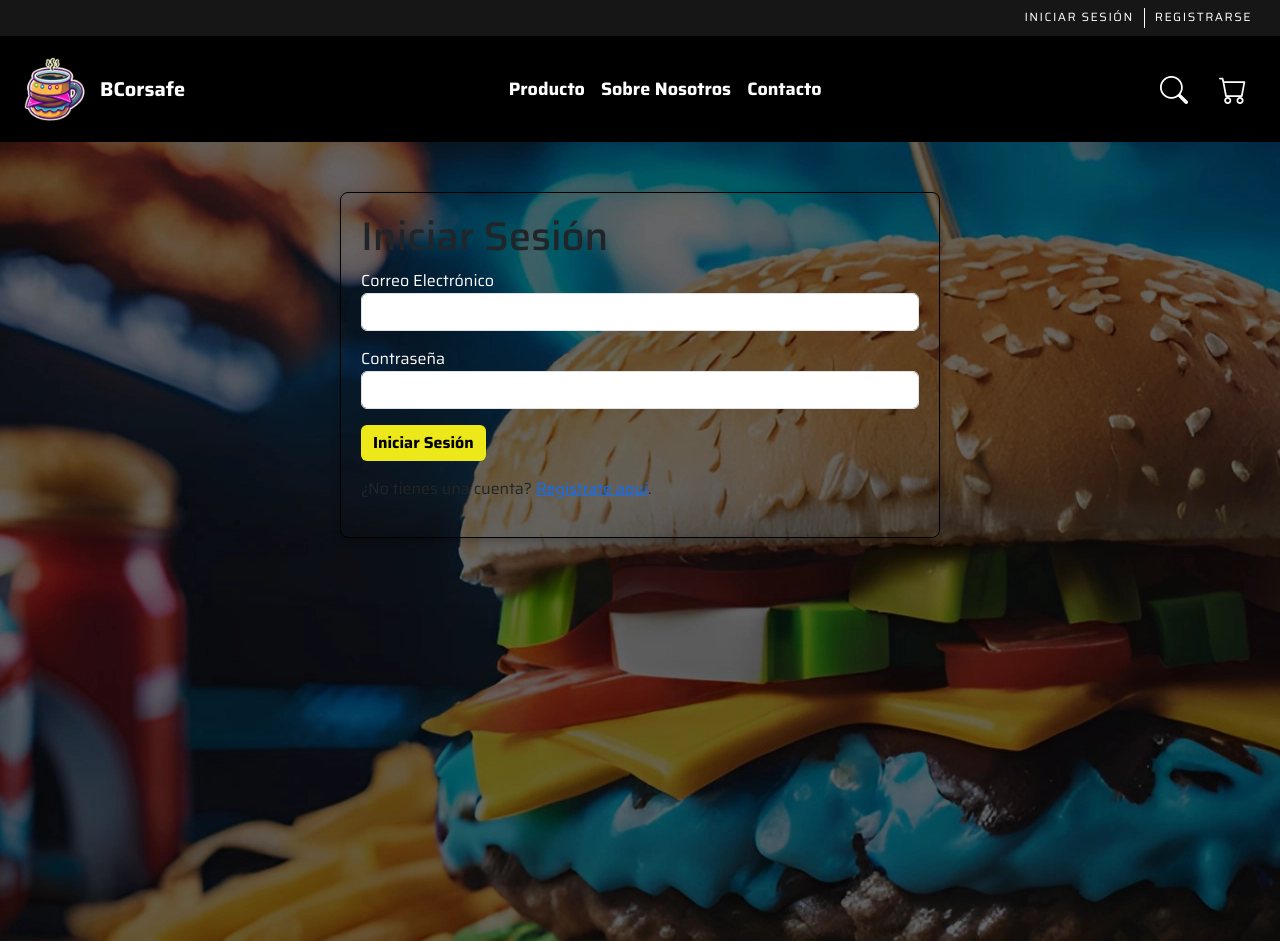
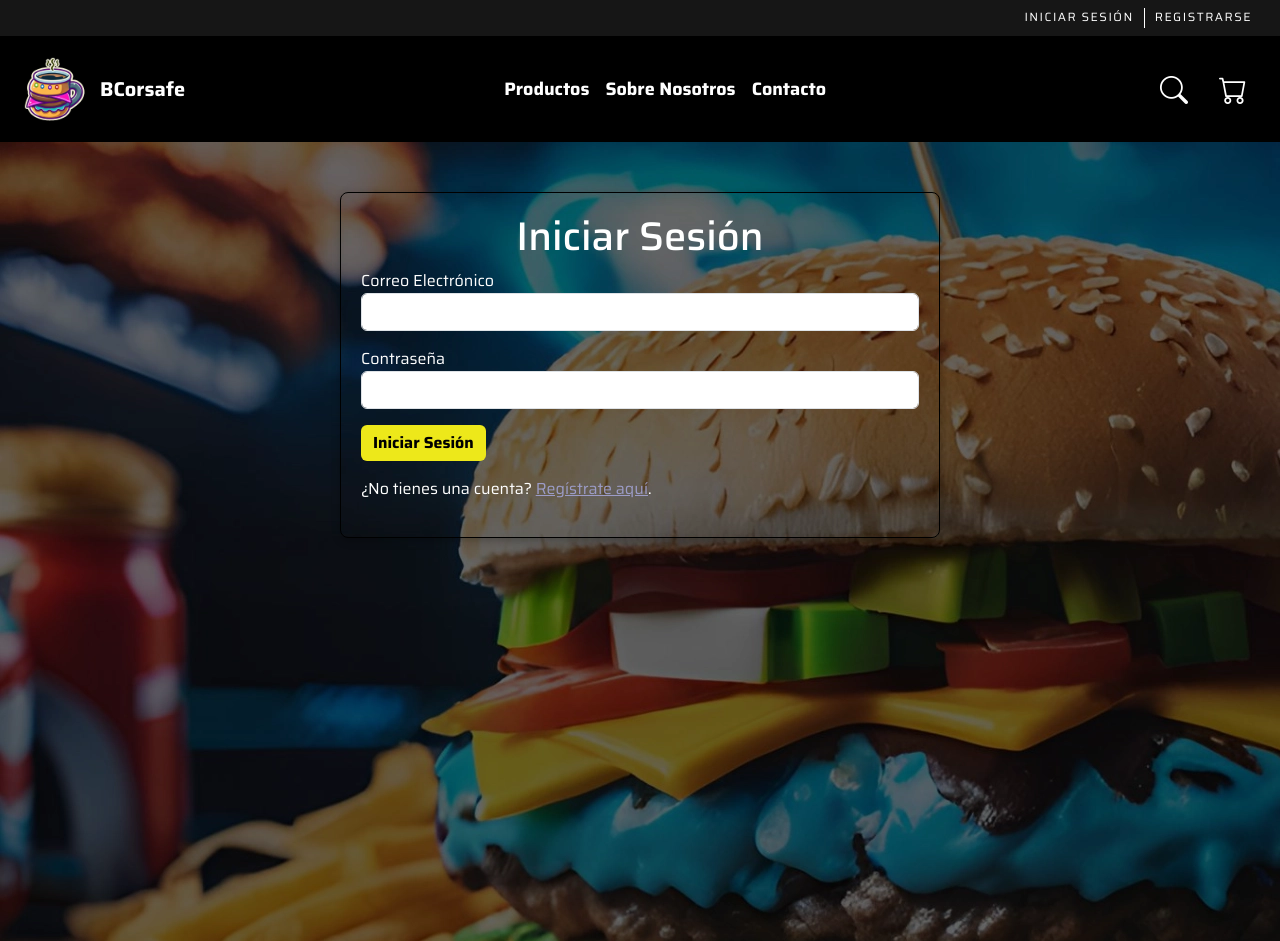
Before and after one commit to marcusteroo/BCorsafe, a PHP site: page /BCorsafe/usuario/login in a window 1280 px wide. Shown: the top 941 px of the page. Run offline with PHP 8.4, Linux system fonts and the light colour scheme.

Commit message:
Login/Register

```diff
--- a/assets/css/register.css
+++ b/assets/css/register.css
@@ -30,3 +30,26 @@
     color: black;
     border: none;
 }
+.texto-login-reg{
+    color: white;
+}
+.texto-login-reg a{
+    color: rgb(156, 156, 199) !important;
+}
+.login-titulo{
+    color: white;
+    text-align: center;
+}
+.titulo-reg{
+    font-size: 37px;
+}
+.seccion-password{
+    background-image: url("/BCorsafe/assets/img/FondoLogin.webp");
+    height: 100vh;
+    max-width: 100% !important;
+    margin: 0px !important;
+    display: flex;
+    justify-content: center;
+    align-items: flex-start;
+    padding-top: 50px;
+}
--- a/web/View/cambiar-contrasena.php
+++ b/web/View/cambiar-contrasena.php
@@ -1,4 +1,5 @@
-<div class="container mt-5">
+<div class="container mt-5 seccion-password">
+    <div class="form-container-reg">
         <h1>Cambiar Contraseña</h1>
 
         <?php if (isset($_SESSION['mensaje'])): ?>
@@ -20,3 +21,4 @@
             <button type="submit" class="btn btn-primary">Actualizar Contraseña</button>
         </form>
     </div>
+</div>
--- a/web/View/home.php
+++ b/web/View/home.php
@@ -12,7 +12,7 @@
     </div>
 </div>
 <div class="fondo-home">
-    <div class="container text-center seccion2">
+    <div class="container text-center seccion2" id="seccion-sobre">
         <h2 class="titulo-about">Sobre Nosotros</h2>
         <p class="p-about">Con más de 30 años, nos reinventamos uniendo nuestras pasiones: la comida y el gaming. Ahora ofrecemos hamburguesas gaming y cafés especiales, manteniendo la calidad y calidez de siempre, pero con un estilo más moderno. ¡Ven y vive esta nueva experiencia con nosotros!</p>
         <img src="/BCorsafe/assets/img/GAMING.png" alt="logo-gaming">
--- a/web/View/login.php
+++ b/web/View/login.php
@@ -1,6 +1,6 @@
 <div class="altura-reg">
     <div class="form-container-reg">
-        <h1>Iniciar Sesión</h1>
+        <h1 class="login-titulo">Iniciar Sesión</h1>
 
         <?php if (isset($_SESSION['mensaje_error'])): ?>
             <div class="alert alert-danger"><?php echo $_SESSION['mensaje_error']; unset($_SESSION['mensaje_error']); ?></div>
@@ -20,7 +20,7 @@
             <button type="submit" class="btn btn-warning">Iniciar Sesión</button>
         </form>
 
-        <p class="mt-3">
+        <p class="mt-3 texto-login-reg">
             ¿No tienes una cuenta? <a href="/BCorsafe/usuario/registro">Regístrate aquí</a>.
         </p>
     </div>
--- a/web/View/main/main.php
+++ b/web/View/main/main.php
@@ -65,10 +65,10 @@ if (session_status() == PHP_SESSION_NONE) {
                 <div class="collapse navbar-collapse justify-content-center" id="navbarNav">
                     <ul class="navbar-nav mx-auto text-center">
                         <li class="nav-item ">
-                            <a class="nav-link" href="/BCorsafe/producto">Producto</a>
+                            <a class="nav-link" href="/BCorsafe/productos">Productos</a>
                         </li>
                         <li class="nav-item">
-                            <a class="nav-link" href="#">Sobre Nosotros</a>
+                            <a class="nav-link" href="#seccion-sobre">Sobre Nosotros</a>
                         </li>
                         <li class="nav-item">
                             <a class="nav-link" href="#">Contacto</a>
--- a/web/View/register.php
+++ b/web/View/register.php
@@ -1,6 +1,6 @@
 <div class="altura-reg">
     <div class="form-container-reg">
-        <h2 class="text-center">Registro de Usuario</h2>
+        <h2 class="text-center titulo-reg">Registro de Usuario</h2>
         <?php if (!empty($errorMessage)): ?>
             <div class="alert alert-danger">
                 <?php echo htmlspecialchars($errorMessage); ?>
```
Also changed, not shown: assets/img/perfil_1.png. Lines whose indentation alone changed are shown as unchanged.
